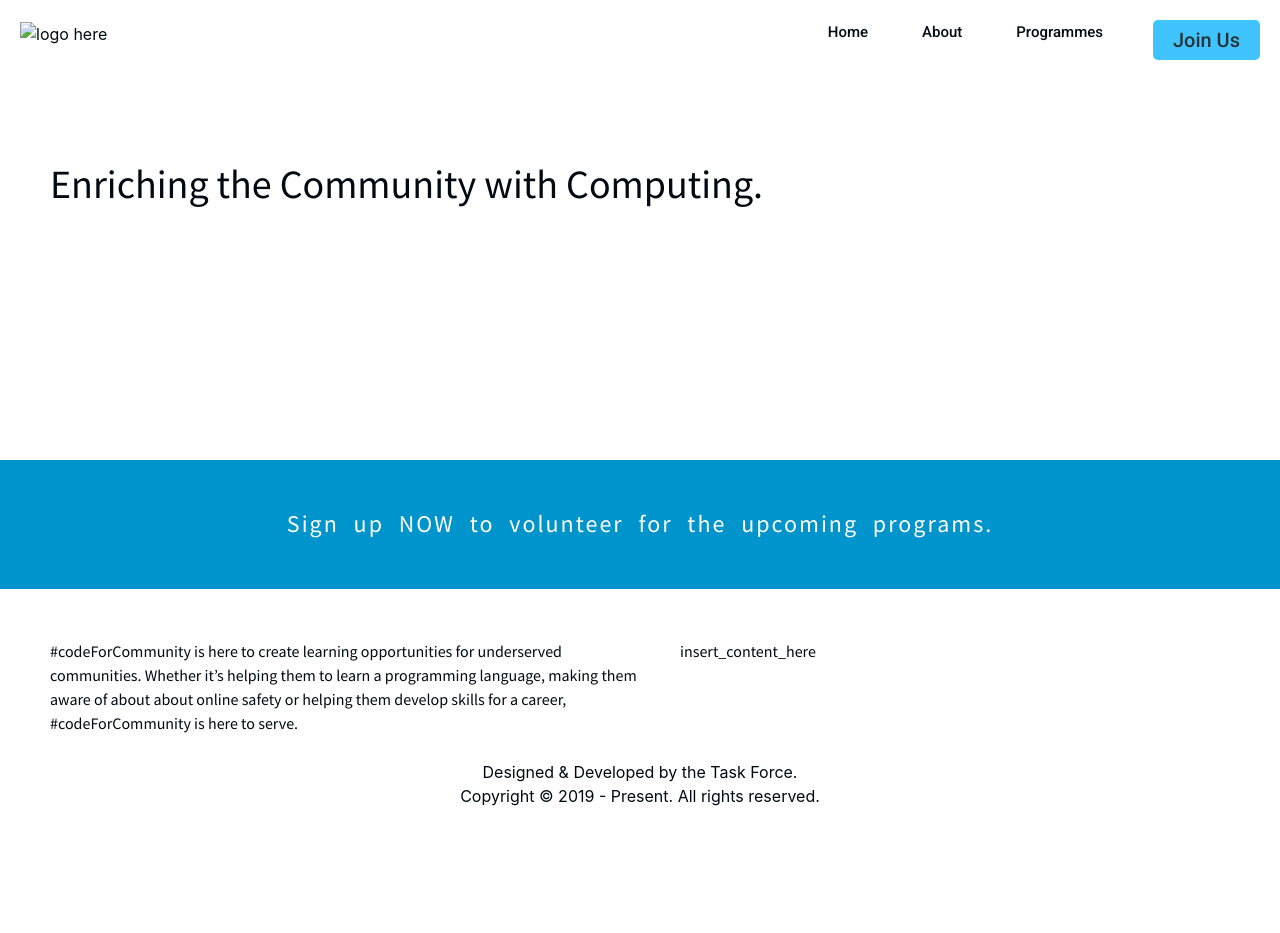
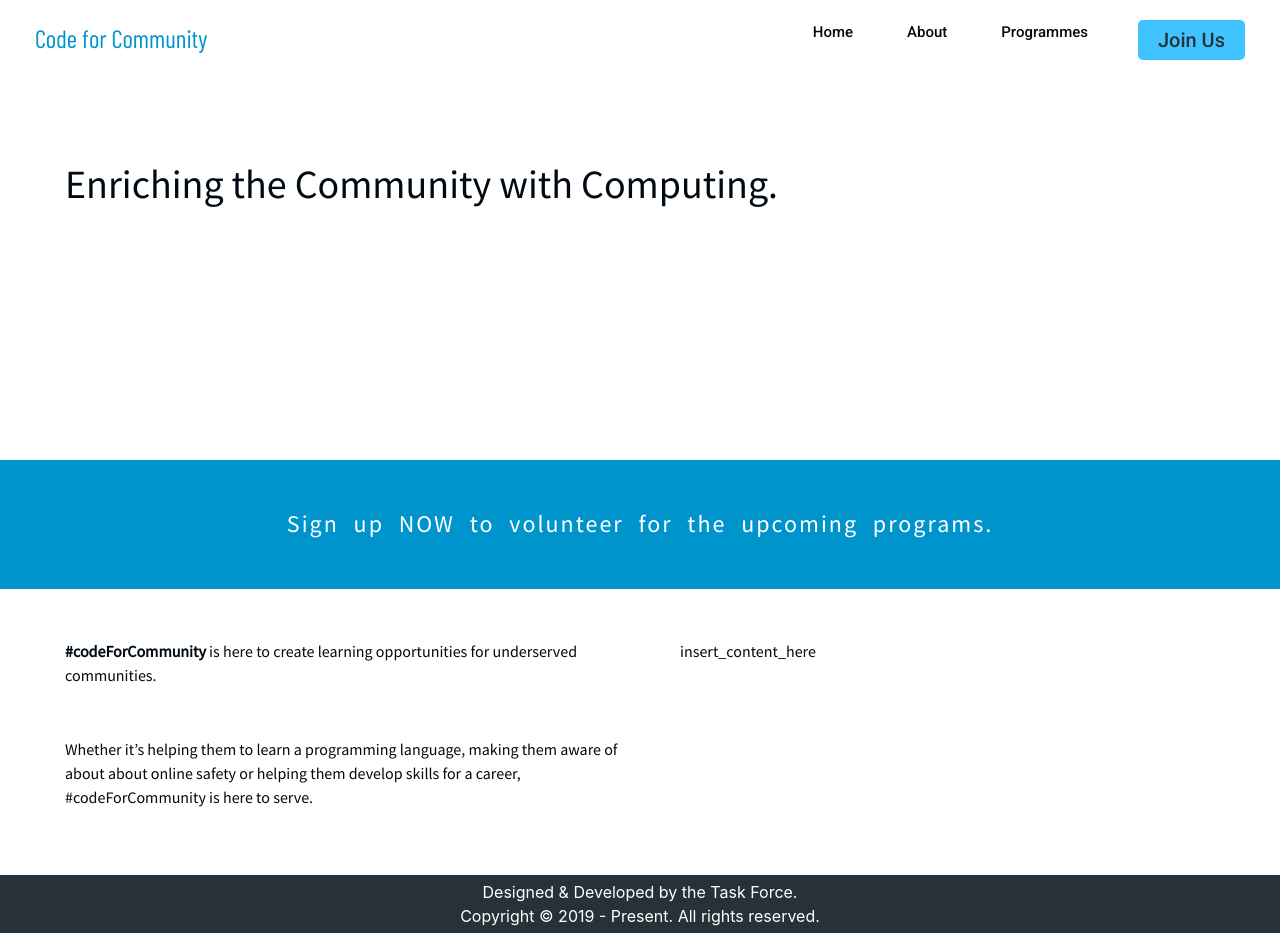
Before and after one commit to code-for-community/main-website, a plain HTML site: page index.html in a window 1280 px wide. Before the commit the page ends 808 px from the top, so only its background shows below. Drawn offline with nearby package versions, Linux system fonts and the light colour scheme.

Commit message:
fixed overlappy of content and footer

```diff
--- a/css/external.css
+++ b/css/external.css
@@ -87,11 +87,6 @@ No media query since the extra-large breakpoint has no upper bound on its width
   text-decoration: none;
 }
 
-#nav
-{
-
-}
-
 #nav-links
 {
   font-family: 'Roboto', sans-serif;
@@ -123,7 +118,6 @@ No media query since the extra-large breakpoint has no upper bound on its width
 #content
 {
   font-family: 'Source Sans Pro', sans-serif;
-  height: 600px;
 }
 
 #landing-page
@@ -144,6 +138,5 @@ No media query since the extra-large breakpoint has no upper bound on its width
 
 #footer
 {
-  padding-top: 50px;
-  margin-bottom: 0px;
+
 }
--- a/index.html
+++ b/index.html
@@ -8,7 +8,7 @@
     <!-- <link rel="stylesheet" href="css/external.css"> -->
     <link rel="stylesheet" href="https://stackpath.bootstrapcdn.com/bootstrap/4.4.1/css/bootstrap.min.css" integrity="sha384-Vkoo8x4CGsO3+Hhxv8T/Q5PaXtkKtu6ug5TOeNV6gBiFeWPGFN9MuhOf23Q9Ifjh" crossorigin="anonymous">
 
-    <link href="https://fonts.googleapis.com/css?family=Roboto:500|Source+Sans+Pro&display=swap" rel="stylesheet">
+    <link href="https://fonts.googleapis.com/css?family=Barlow+Condensed|Roboto:500|Source+Sans+Pro&display=swap" rel="stylesheet">
 
     <style>
     /** Extra small devices (portrait phones, less than 576px)*/
@@ -99,6 +99,13 @@
       text-decoration: none;
     }
 
+    #logo
+    {
+      font-family: 'Barlow Condensed', sans-serif;
+      color: #0094cc;
+      font-size: 25px;
+    }
+
     #nav
     {
       padding-left: 20px;
@@ -136,7 +143,7 @@
     #content
     {
       font-family: 'Source Sans Pro', sans-serif;
-      height: 600px;
+      padding-bottom: 50px;
     }
 
     #landing-page
@@ -157,16 +164,19 @@
 
     #footer
     {
-      padding-top: 50px;
-      margin-bottom: 0px;
+      padding-top: 5px;
+      padding-bottom: 5px;
+      background-color: #263238;
+      color: #ffffff;
     }
     </style>
   </head>
   <body>
-    <div id="main" class="">
+    <div id="main" class="container-fluid">
       <div id="nav" class="row">
         <div id="nav-logo" class="col-lg-6">
-          <img src="" alt="logo here">
+          <!--<img src="" alt="logo here">-->
+          <span id="logo" style="">Code for Community</span>
         </div>
 
         <div id="nav-links" class="col-lg-6">
@@ -181,24 +191,27 @@
       </div>
 
       <div id="content" class="row">
-        <div class="col">
+        <div class="col-lg-12">
           <div id="landing-page" class="row" style="padding-left: 50px;">
-            <div class="col">
+            <div class="col-lg-12">
               <h1 style="margin-top: 100px;">Enriching the Community with Computing.</h1>
             </div>
           </div>
 
           <div id="intro" class="row">
-            <div class="col text-center">
+            <div class="col-lg-12 text-center">
               <h4 id="message" style="word-spacing: 8px; letter-spacing: 2px;">Sign up NOW to volunteer for the upcoming programs.</h4>
             </div>
           </div>
 
           <div id="description" class="row" style="padding-top: 50px; padding-left: 50px;">
             <div id="description-message" class="col-lg-6">
-                #codeForCommunity is here to create learning opportunities for underserved communities.
-
+              <p>
+                <b>#codeForCommunity</b> is here to create learning opportunities for underserved communities.
+              </p>
+              <p style="margin-top: 50px;">
                 Whether it’s helping them to learn a programming language, making them aware of about about online safety or helping them develop skills for a career, #codeForCommunity is here to serve.
+              </p>
             </div>
             <div class="col-lg-6">
               insert_content_here
@@ -208,7 +221,7 @@ Whether it’s helping them to learn a programming language, making them aware o
       </div>
 
       <div id="footer" class="row">
-        <div class="col text-center" style="padding-top: 50px;">
+        <div id="footer-content" class="col-lg-12 text-center">
           Designed & Developed by the Task Force.
           <br>
           Copyright © 2019 - Present. All rights reserved.
```
Lines whose indentation alone changed are shown as unchanged.
